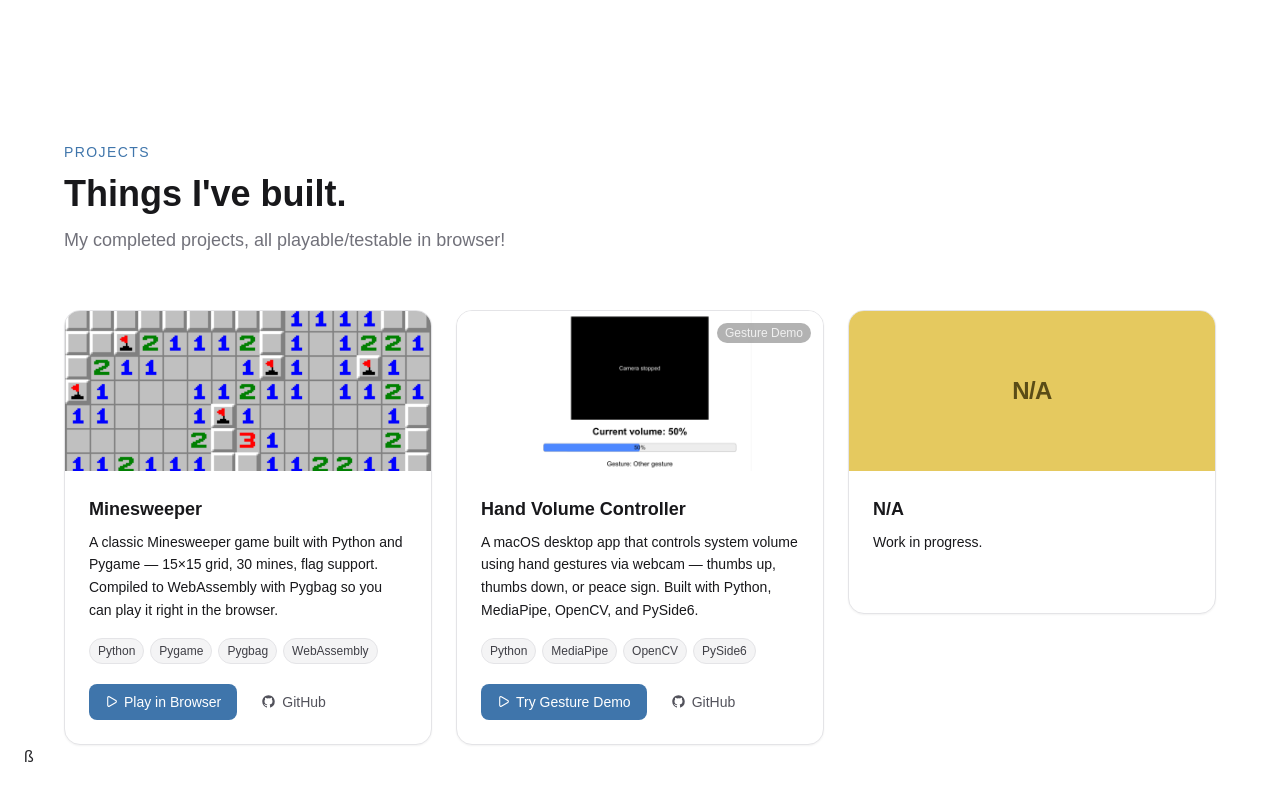
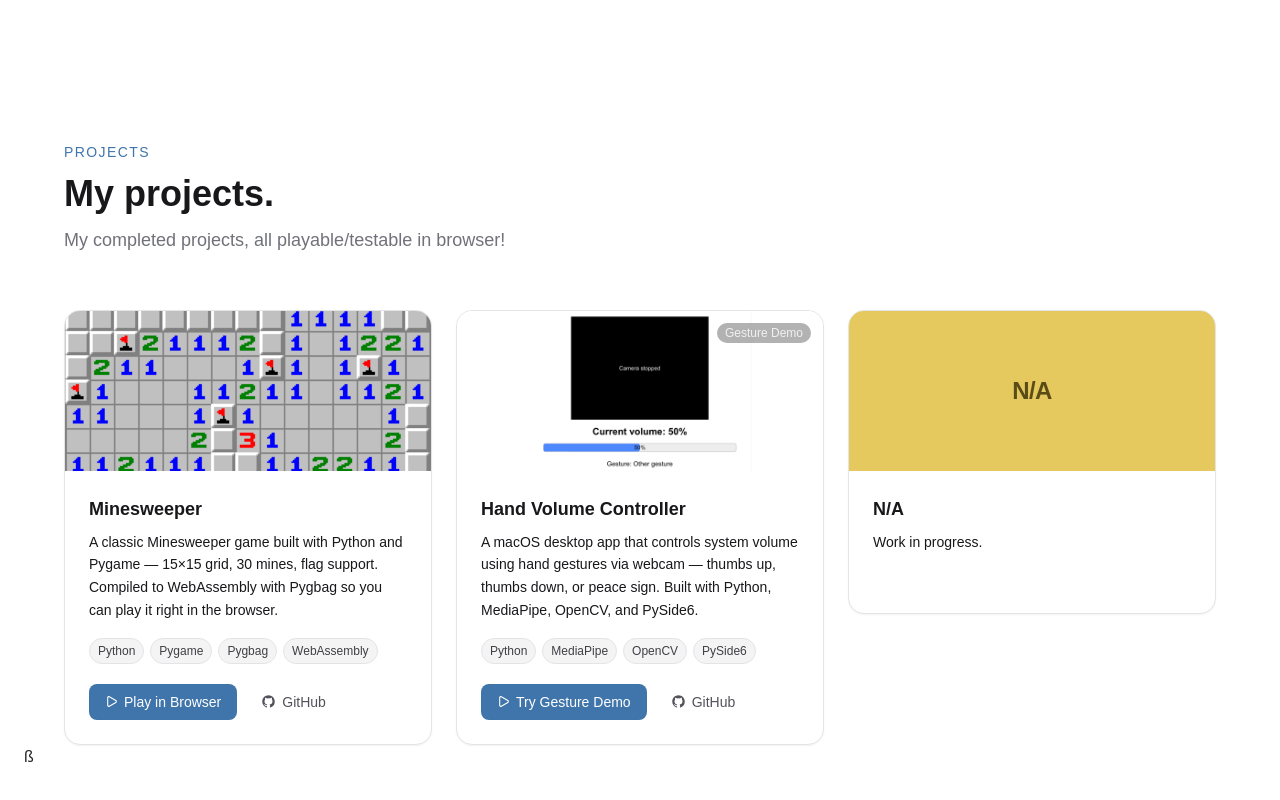
Before and after one commit to jessiezhwang/portfolio, a Next.js app in the folder portfolio/: page / in a window 1280 px wide. Shown: the part 1415-2215 px from the top of the page. Built offline with nearby package versions, Linux system fonts and the light colour scheme; a web font is replaced by a local one.

Commit message:
Rename projects heading to My projects

```diff
--- a/portfolio/src/components/sections/Projects.tsx
+++ b/portfolio/src/components/sections/Projects.tsx
@@ -20,7 +20,7 @@ export default function Projects() {
             Projects
           </p>
           <h2 className="text-3xl sm:text-4xl font-bold text-zinc-900 dark:text-zinc-50 mb-3">
-            Things I&apos;ve built.
+            My projects.
           </h2>
           <p className="text-zinc-500 dark:text-zinc-400 text-lg max-w-xl">
             My completed projects, all playable/testable in browser!
```
